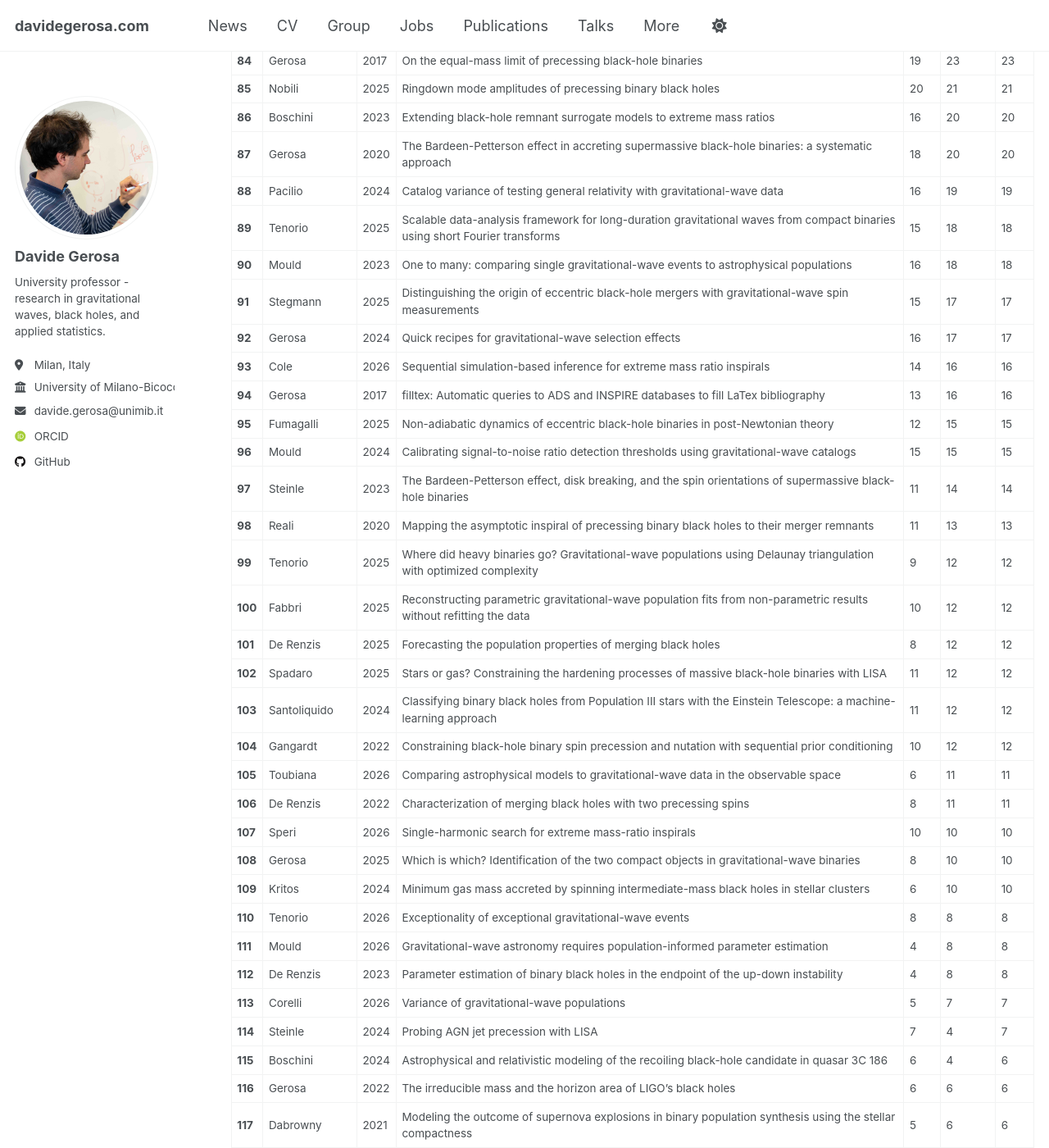
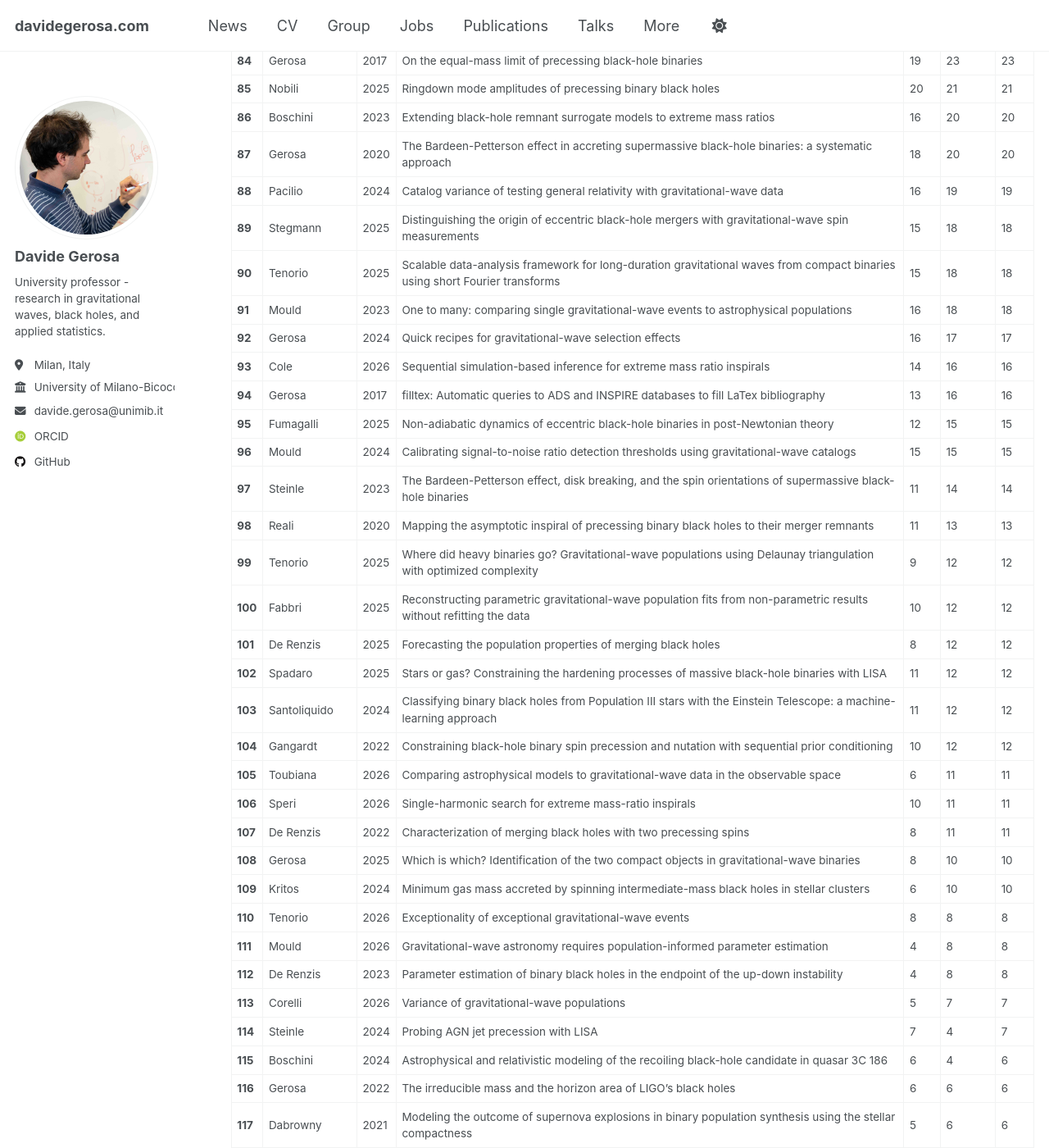
Before and after one commit to dgerosa/website, a Jekyll site: the page built from _pages/citations.md, in a window 1280 px wide and 1400 px high, scrolled down 3884 px. Shown: the whole window at 82% size. Built offline with Jekyll 4.4.1, drawn with Linux system fonts in a browser that asks for light colours; some web fonts are replaced; some of the changed text lies outside the part shown.

Commit message:
Website update from workflow

```diff
--- a/_pages/_citations.md
+++ b/_pages/_citations.md
@@ -97,9 +97,9 @@
 | **86** | Boschini | 2023 | Extending black-hole remnant surrogate models to extreme mass ratios | 16 | 20 | 20 |
 | **87** | Gerosa | 2020 | The Bardeen-Petterson effect in accreting supermassive black-hole binaries: a systematic approach | 18 | 20 | 20 |
 | **88** | Pacilio | 2024 | Catalog variance of testing general relativity with gravitational-wave data | 16 | 19 | 19 |
-| **89** | Tenorio | 2025 | Scalable data-analysis framework for long-duration gravitational waves from compact binaries using short Fourier transforms | 15 | 18 | 18 |
-| **90** | Mould | 2023 | One to many: comparing single gravitational-wave events to astrophysical populations | 16 | 18 | 18 |
-| **91** | Stegmann | 2025 | Distinguishing the origin of eccentric black-hole mergers with gravitational-wave spin measurements | 15 | 17 | 17 |
+| **89** | Stegmann | 2025 | Distinguishing the origin of eccentric black-hole mergers with gravitational-wave spin measurements | 15 | 18 | 18 |
+| **90** | Tenorio | 2025 | Scalable data-analysis framework for long-duration gravitational waves from compact binaries using short Fourier transforms | 15 | 18 | 18 |
+| **91** | Mould | 2023 | One to many: comparing single gravitational-wave events to astrophysical populations | 16 | 18 | 18 |
 | **92** | Gerosa | 2024 | Quick recipes for gravitational-wave selection effects | 16 | 17 | 17 |
 | **93** | Cole | 2026 | Sequential simulation-based inference for extreme mass ratio inspirals | 14 | 16 | 16 |
 | **94** | Gerosa | 2017 | filltex: Automatic queries to ADS and INSPIRE databases to fill LaTex bibliography | 13 | 16 | 16 |
@@ -114,8 +114,8 @@
 | **103** | Santoliquido | 2024 | Classifying binary black holes from Population III stars with the Einstein Telescope: a machine-learning approach | 11 | 12 | 12 |
 | **104** | Gangardt | 2022 | Constraining black-hole binary spin precession and nutation with sequential prior conditioning | 10 | 12 | 12 |
 | **105** | Toubiana | 2026 | Comparing astrophysical models to gravitational-wave data in the observable space | 6 | 11 | 11 |
-| **106** | De Renzis | 2022 | Characterization of merging black holes with two precessing spins | 8 | 11 | 11 |
-| **107** | Speri | 2026 | Single-harmonic search for extreme mass-ratio inspirals | 10 | 10 | 10 |
+| **106** | Speri | 2026 | Single-harmonic search for extreme mass-ratio inspirals | 10 | 11 | 11 |
+| **107** | De Renzis | 2022 | Characterization of merging black holes with two precessing spins | 8 | 11 | 11 |
 | **108** | Gerosa | 2025 | Which is which? Identification of the two compact objects in gravitational-wave binaries | 8 | 10 | 10 |
 | **109** | Kritos | 2024 | Minimum gas mass accreted by spinning intermediate-mass black holes in stellar clusters | 6 | 10 | 10 |
 | **110** | Tenorio | 2026 | Exceptionality of exceptional gravitational-wave events | 8 | 8 | 8 |
```
Also changed, not shown: other parts of _pages/_citations.md (+16 -16 lines), _pages/_group.md (+1 -1 lines), _pages/_publications.md (+1 -1 lines), _pages/_talks.md (+1 -1 lines).
